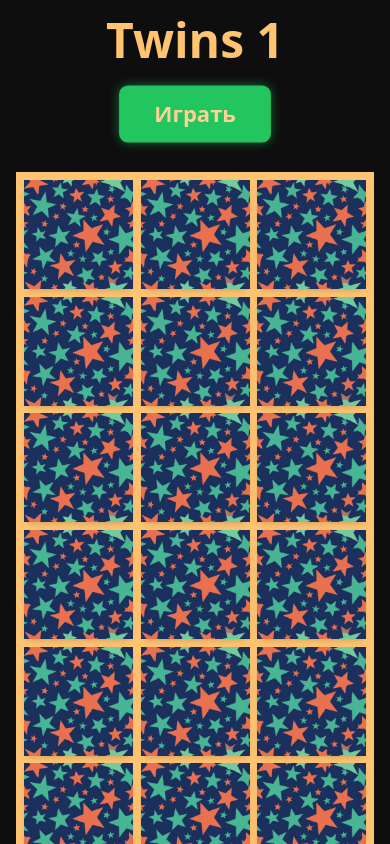
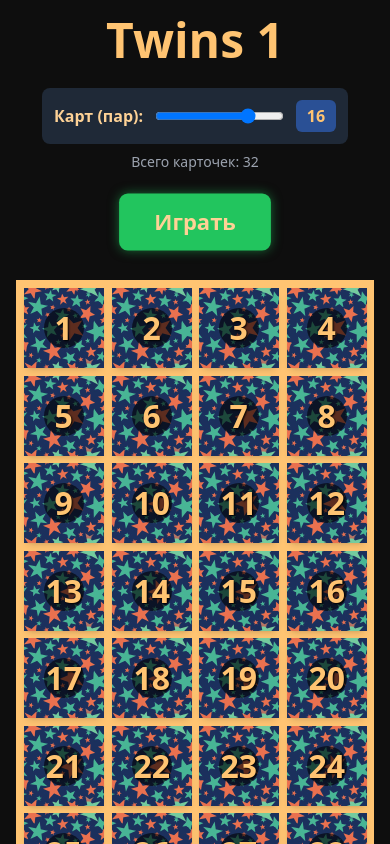
Before and after one commit to shaula-hub/twins1, a React (Vite) app: page / in a window 390 px wide. Both pictures are taken after a click on the button "Играть". Shown: the top 844 px of the page. Built offline with nearby package versions, Linux system fonts and the light colour scheme.

Commit message:
Mobile pretuning 1

```diff
--- a/src/components/twins1.jsx
+++ b/src/components/twins1.jsx
@@ -3,8 +3,8 @@ import React, { useState, useEffect } from "react";
 const Twins1 = () => {
   // Enhanced column count for different screen widths
   const getColumnsForScreenWidth = () => {
-    if (window.innerWidth <= 480) return 3; // Small mobile: 3 columns
-    if (window.innerWidth <= 767) return 4; // Large mobile/small tablet: 4 columns
+    if (window.innerWidth <= 480) return 4; // Small mobile: 3 columns
+    if (window.innerWidth <= 767) return 5; // Large mobile/small tablet: 4 columns
     if (window.innerWidth <= 1023) return 6; // Tablet: 6 columns
     if (window.innerWidth <= 1279) return 7; // Small desktop: 7 columns
     return 8; // Large desktop: 8 columns
@@ -12,8 +12,10 @@ const Twins1 = () => {
 
   // Game configuration constants
   const [columns, setColumns] = useState(getColumnsForScreenWidth());
-  const ROWS = Math.ceil(32 / columns); // Adjust rows to maintain ~16 cards total
-  const TOTAL_PAIRS = Math.floor((ROWS * columns) / 2);
+  const [pairCount, setPairCount] = useState(16); // Default 16 pairs
+  const TOTAL_PAIRS = pairCount;
+  //const TOTAL_PAIRS = Math.floor((ROWS * columns) / 2);
+  const ROWS = Math.ceil((TOTAL_PAIRS * 2) / columns);
   const CARD_STATES = {
     COVER: "cover",
     OPEN: "open",
@@ -30,6 +32,7 @@ const Twins1 = () => {
   const [matchedPairs, setMatchedPairs] = useState(0);
   const [isGameOver, setIsGameOver] = useState(false);
   const [matchEffectCards, setMatchEffectCards] = useState([]);
+  const NAME_DISPLAY_DURATION = 500;
 
   // Add this debugging console log to verify breakpoints during development
   useEffect(() => {
@@ -116,14 +119,13 @@ const Twins1 = () => {
 
     // Create card pairs
     let newCards = [];
+    //let cardNumber = 1;
     selectedKeys.forEach((key, index) => {
       // Card data includes the key (for file lookup) and the display name from JSON
       const cardInfo = {
         key: key,
         displayName: cardData[key],
       };
-      // Remove this console.log in production
-      // console.log("key displayName: ", {selectedKeys});
 
       // Create two cards with the same image/data
       const card1 = {
@@ -132,6 +134,7 @@ const Twins1 = () => {
         cardInfo: cardInfo,
         state: CARD_STATES.COVER,
         showImage: false,
+        //sequenceNumber: cardNumber++,
       };
 
       const card2 = {
@@ -140,6 +143,7 @@ const Twins1 = () => {
         cardInfo: cardInfo,
         state: CARD_STATES.COVER,
         showImage: false,
+        //sequenceNumber: cardNumber++,
       };
 
       newCards.push(card1, card2);
@@ -147,6 +151,12 @@ const Twins1 = () => {
 
     // Shuffle the cards
     newCards = shuffleCards(newCards);
+
+    // Then assign sequence numbers up to their final position
+    newCards = newCards.map((card, index) => ({
+      ...card,
+      sequenceNumber: index + 1, // Start from 1
+    }));
     setCards(newCards);
   };
 
@@ -181,10 +191,15 @@ const Twins1 = () => {
             alt={card.cardInfo.displayName}
             className="w-full h-full object-cover"
           />
-
           {/* Display card name in center for 1 second after opening */}
           {card.showImage && card.state === CARD_STATES.OPEN && (
-            <div className="absolute bg-black bg-opacity-70 text-white p-2 rounded text-center">
+            <div
+              className="absolute bg-black bg-opacity-70 text-white p-2 rounded text-center"
+              style={{
+                userSelect: "none", // Prevents text selection
+                cursor: "default", // Ensures cursor doesn't change
+              }}
+            >
               {card.cardInfo.displayName}
             </div>
           )}
@@ -194,13 +209,32 @@ const Twins1 = () => {
 
     // Show card back
     return (
-      <div className="flex items-center justify-center h-full w-full">
+      <div className="flex items-center justify-center h-full w-full relative">
         <img
           src={`${import.meta.env.BASE_URL}cover.jpg`}
-          // src="/cover.jpg"
           alt="Card back"
           className="w-full h-full object-cover"
         />
+
+        {/* Number overlay on card cover */}
+        <div
+          className="absolute flex items-center justify-center"
+          style={{
+            top: "50%",
+            left: "50%",
+            transform: "translate(-50%, -50%)",
+            width: "40px",
+            height: "40px",
+            borderRadius: "50%",
+            backgroundColor: "rgba(0, 0, 0, 0.6)",
+            color: "#FFC472",
+            fontWeight: "bold",
+            fontSize: "2rem",
+            textShadow: "1px 1px 2px black",
+          }}
+        >
+          {card.sequenceNumber}
+        </div>
       </div>
     );
   };
@@ -227,16 +261,26 @@ const Twins1 = () => {
     if (openCard !== null) {
       // If clicking a matching card
       if (openCard.sourceId === clickedCard.sourceId) {
-        // Show match effect on both cards
+        // Show the 2nd card image
+        setCards((prevCards) =>
+          prevCards.map((card) =>
+            card.id === clickedCard.id
+              ? { ...card, state: CARD_STATES.OPEN, showImage: true }
+              : card
+          )
+        );
+
+        // Wait 0.5 seconds before starting animation
+        setTimeout(() => {
+          // This will apply the "spinning-effect" class via your JSX
           setMatchEffectCards([openCard.id, clickedCard.id]);
 
-        // Clear the effect after the animation completes
+          // After animation completes (1s), update the matched state
           setTimeout(() => {
+            // Remove animation class
             setMatchEffectCards([]);
-        }, 500);
 
-        // Mark both cards as matched (after a slight delay)
-        setTimeout(() => {
+            // Mark cards as matched
             setCards((prevCards) =>
               prevCards.map((card) =>
                 card.id === clickedCard.id || card.id === openCard.id
@@ -250,11 +294,12 @@ const Twins1 = () => {
             setMatchedPairs(newMatchedPairs);
             setOpenCard(null);
 
-          // Check if game is over
             if (newMatchedPairs === TOTAL_PAIRS) {
               setIsGameOver(true);
             }
-        }, 1000);
+          }, 1000); // Wait for animation to complete (1s as per your CSS)
+        }, 500); // 0.5s delay before animation starts
+        //}
       } else {
         // Not a match - close the previously open card
         setCards((prevCards) =>
@@ -274,14 +319,14 @@ const Twins1 = () => {
         // Set the new open card
         setOpenCard(clickedCard);
 
-        // Hide the text after 2 seconds
+        // Hide the text after 0.5 seconds
         setTimeout(() => {
           setCards((prevCards) =>
             prevCards.map((card) =>
               card.id === clickedCard.id ? { ...card, showImage: false } : card
             )
           );
-        }, 500);
+        }, NAME_DISPLAY_DURATION);
       }
     } else {
       // No open card yet - just open the clicked card
@@ -296,14 +341,14 @@ const Twins1 = () => {
       // Set this as the open card
       setOpenCard(clickedCard);
 
-      // Hide the text after 2 seconds
+      // Hide the text after 0.5 seconds
       setTimeout(() => {
         setCards((prevCards) =>
           prevCards.map((card) =>
             card.id === clickedCard.id ? { ...card, showImage: false } : card
           )
         );
-      }, 1500);
+      }, NAME_DISPLAY_DURATION);
     }
   };
 
@@ -385,6 +430,45 @@ const Twins1 = () => {
       style={{ backgroundColor: "#0E0E0E", color: "#FFC472" }}
     >
       <h1 className="text-5xl font-bold mb-6 text-center">Twins 1</h1>
+
+      {/* UI settings */}
+      <div className="mb-6 flex flex-col items-center">
+        <div
+          className="flex items-center mb-2 bg-gray-800 p-3 rounded-lg"
+          style={{ userSelect: "none" }}
+        >
+          <label
+            htmlFor="pairCount"
+            className="mr-3 font-semibold"
+            style={{ color: "#FED296" }}
+          >
+            Карт (пар):
+          </label>
+          <input
+            id="pairCount"
+            type="range"
+            min="4"
+            max="20"
+            value={pairCount}
+            onChange={(e) => setPairCount(parseInt(e.target.value))}
+            className="mr-3 bg-blue-600"
+            style={{ cursor: "pointer" }}
+          />
+          <span
+            className="bg-blue-600 px-2 py-1 rounded-md font-bold"
+            style={{
+              backgroundColor: "#2A5095",
+              minWidth: "2.5rem",
+              textAlign: "center",
+            }}
+          >
+            {pairCount}
+          </span>
+        </div>
+        <div className="text-sm text-gray-400" style={{ userSelect: "none" }}>
+          Всего карточек: {pairCount * 2}
+        </div>
+      </div>
 
       <button
         ref={newGameButtonRef}
--- a/vite.config.js
+++ b/vite.config.js
@@ -3,6 +3,6 @@ import react from "@vitejs/plugin-react";
 
 export default defineConfig({
   plugins: [react()],
-  // base: "/",
-  base: "/twins1/",
+  base: "/",
+  //base: "/twins1/",
 });
```
Lines whose indentation alone changed are shown as unchanged.
